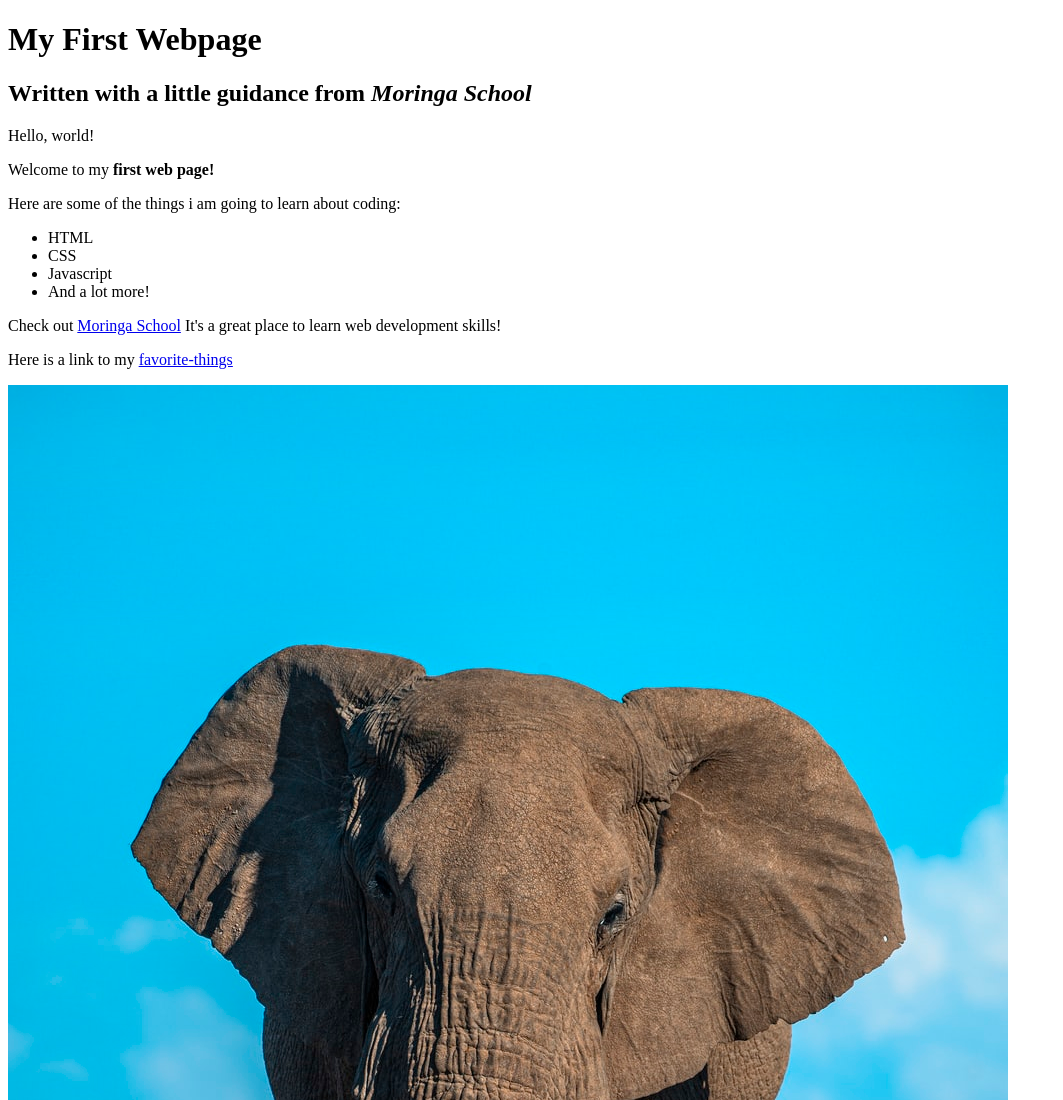
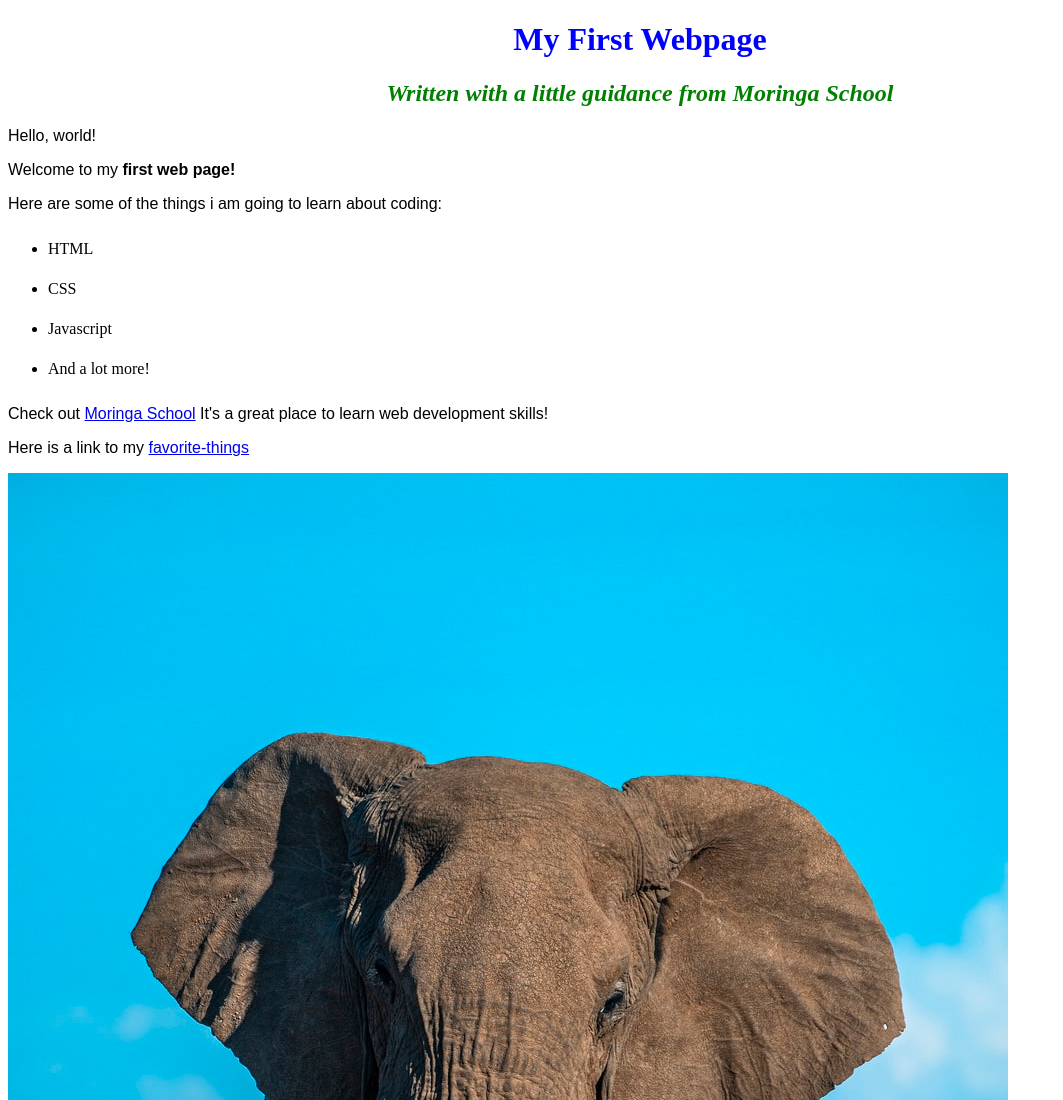
Before and after one commit to AnnabelNkir/my-first-webpage, a plain HTML site: page index.html in a window 1280 px wide. Shown: the top 1100 px of the page, without its empty margins (0-1063 px from the left). Drawn offline with Linux system fonts and the light colour scheme.

Commit message:
change name of my-first-webpage to index.html

```diff
--- /dev/null
+++ b/css/style.css
@@ -0,0 +1,15 @@
+h1{
+    color: blue;
+    text-align: center;
+}
+h2{
+    color: green;
+    font-style: italic;
+    text-align: center;
+}
+p{
+    font-family: sans-serif;
+}
+ul{
+    line-height: 40px;
+}
--- a/my-first-webpage.html
+++ b/index.html
@@ -1,6 +1,7 @@
 <!DOCTYPE html>
 <html>
    <head>
+       <link rel="stylesheet" href="/css/style.css" type="text/css">
        <title>My first webpage</title>
    </head>
    <body>
```
